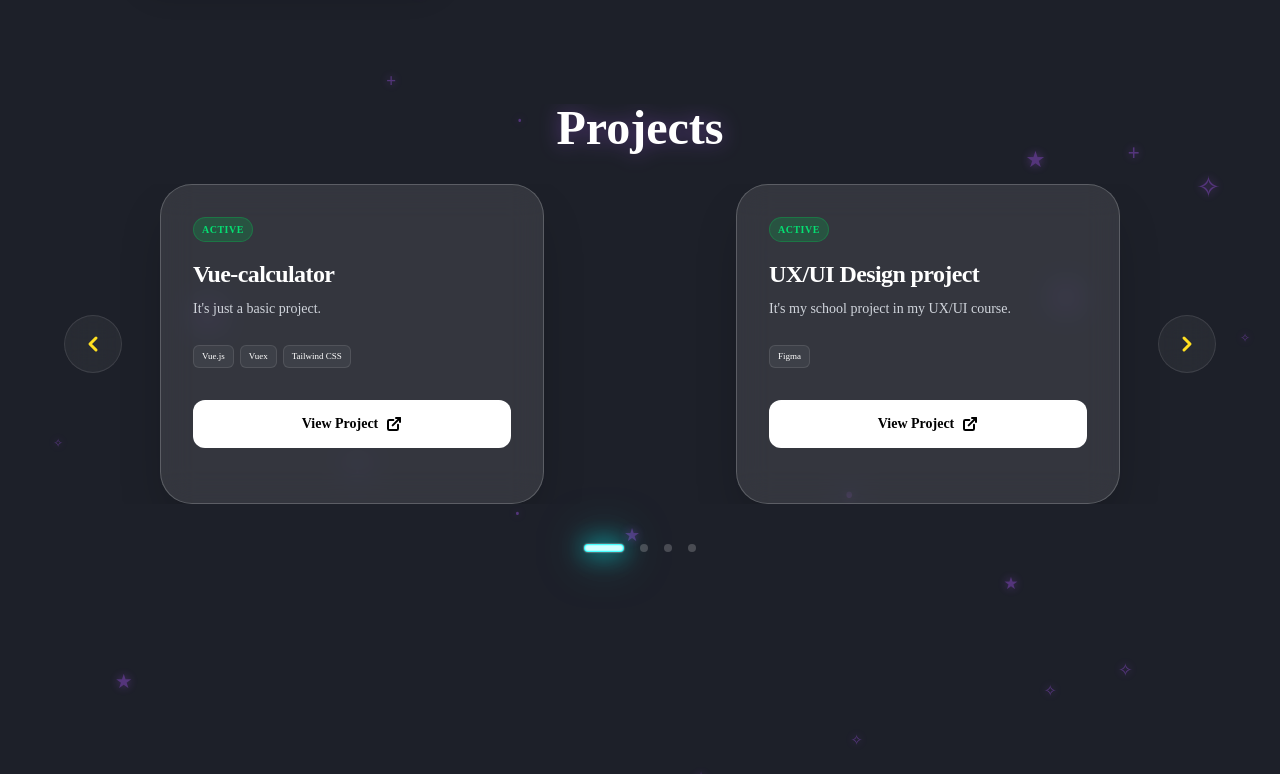
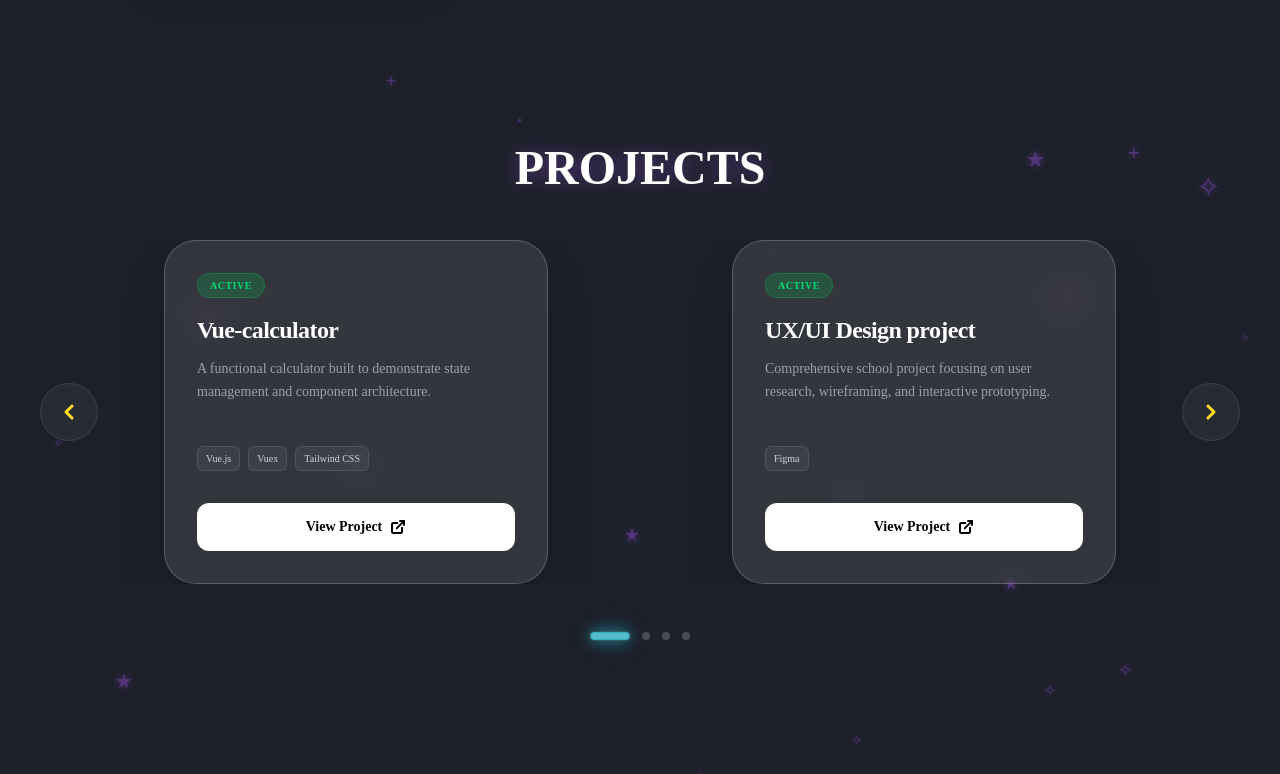
Before and after one commit to IsMeVit/Personal_Portfolio, a Vue app: page / in a window 1280 px wide. Shown: the part 1803-2577 px from the top of the page. Built offline with nearby package versions, Linux system fonts and the light colour scheme.

Commit message:
modified

```diff
--- a/package.json
+++ b/package.json
@@ -18,6 +18,7 @@
     "aos": "^2.3.4",
     "lodash-es": "^4.17.22",
     "tailwindcss": "^4.1.18",
+    "touches": "^1.2.2",
     "vue": "^3.5.25"
   },
   "devDependencies": {
--- a/src/components/Project.vue
+++ b/src/components/Project.vue
@@ -2,13 +2,15 @@
 import { ref, computed, onMounted, onBeforeUnmount } from 'vue'
 
 const currentIndex = ref(0)
-const ifisMobile = ref(window.innerWidth < 768)
+const isMobile = ref(false)
 
+// 1. Screen Resize Logic
 const updateScreen = () => {
-  ifisMobile.value = window.innerWidth < 768
+  isMobile.value = window.innerWidth < 768
 }
 
 onMounted(() => {
+  updateScreen()
   window.addEventListener('resize', updateScreen)
 })
 
@@ -16,81 +18,106 @@ onBeforeUnmount(() => {
   window.removeEventListener('resize', updateScreen)
 })
 
-const slideWidth = computed(() => (ifisMobile.value ? 100 : 50)) // 100% if mobile, 50% if md+
-const translateX = computed(() => `translateX(-${currentIndex.value * slideWidth.value}%)`)
-
-
+// 2. Data
 const projects = [
   {
     title: "Vue-calculator",
-    description: "It's just a basic project.",
+    description: "A functional calculator built to demonstrate state management and component architecture.",
     tech: ['Vue.js', 'Vuex', 'Tailwind CSS'],
     link: "https://calculator-vue-omega.vercel.app/"
   },
   {
     title: "UX/UI Design project",
-    description: "It's my school project in my UX/UI course.",
+    description: "Comprehensive school project focusing on user research, wireframing, and interactive prototyping.",
     tech: ['Figma'],
-    link: "https://www.figma.com/proto/3pIOX8h737NMpMAoxJaylf/Figma-midterm-project-team-...?node-id=57-11&p=f&t=Yue3fzEQAxq2P04V-0&scaling=scale-down&content-scaling=fixed&page-id=0%3A1&starting-point-node-id=272%3A477&show-proto-sidebar=1"
+    link: "https://www.figma.com/proto/..."
   },
   {
     title: "Todo list",
-    description: "Todo list is a simple project to manage your tasks effectively.",
+    description: "A task management application featuring persistence and TypeScript for type safety.",
     tech: ['Vue.js', 'TypeScript', 'Tailwind CSS'],
     link: "https://todo-list-eta-five-32.vercel.app/"
   },
   {
     title: "Something New...",
-    description: "",
+    description: "An upcoming project exploring backend integration with Firebase and real-time data.",
     tech: ['Vue.js', 'Vuex', 'Tailwind CSS', 'Firebase'],
     link: "#"
   }
 ]
-const prevSlide = () => {
-  currentIndex.value = (currentIndex.value - 1 + projects.length) % projects.length
+
+// 3. Sliding Logic
+const itemsPerView = computed(() => (isMobile.value ? 1 : 2))
+const maxIndex = computed(() => projects.length - itemsPerView.value)
+
+const slideWidth = computed(() => (isMobile.value ? 100 : 50))
+const translateX = computed(() => `translateX(-${currentIndex.value * slideWidth.value}%)`)
+
+const nextSlide = () => {
+  if (currentIndex.value < maxIndex.value) {
+    currentIndex.value++
+  } else {
+    currentIndex.value = 0 // Loop back to start
+  }
 }
 
-const nextSlide = () => {
-  currentIndex.value = (currentIndex.value + 1) % projects.length
+const prevSlide = () => {
+  if (currentIndex.value > 0) {
+    currentIndex.value--
+  } else {
+    currentIndex.value = maxIndex.value // Loop to end
+  }
+}
+
+const goToSlide = (index: number) => {
+  // Ensure we don't go past the limit on desktop
+  currentIndex.value = Math.min(index, maxIndex.value)
 }
 </script>
 
 <template>
   <div
-  data-aos="fade-enter-active" data-aos-delay="200"
-  class="mt-10 min-h-screen w-full overflow-hidden font-[Space-Mono] text-white relative z-10 px-4">
-    <h1 id="project" class="text-center text-4xl md:text-5xl font-black mb-8 drop-shadow-[0_0_10px_rgba(168,85,247,0.4)]">
-      Projects
+    data-aos="fade-up"
+    class="mt-10 min-h-screen w-full overflow-hidden font-[Space-Mono] text-white relative z-10 px-4 py-10"
+  >
+    <h1 id="project" class="text-center text-4xl md:text-5xl font-black mb-12 drop-shadow-[0_0_10px_rgba(168,85,247,0.4)]">
+      PROJECTS
     </h1>
 
-    <div class="relative max-w-6xl mx-auto flex items-center justify-center">
-      <button @click="prevSlide" class="hidden md:flex absolute left-0 z-20 p-4 rounded-full bg-white/5 backdrop-blur-md border border-white/10 text-yellow-300">
+    <div class="relative max-w-6xl mx-auto flex items-center group">
+      <button
+        @click="prevSlide"
+        class="absolute -left-2 md:-left-6 z-30 p-3 md:p-4 rounded-full bg-white/5 backdrop-blur-md border border-white/10 text-yellow-300 hover:bg-white/20 transition-all active:scale-90"
+      >
         <svg xmlns="http://www.w3.org/2000/svg" width="24" height="24" viewBox="0 0 24 24" fill="none" stroke="currentColor" stroke-width="3" stroke-linecap="round" stroke-linejoin="round"><path d="m15 18-6-6 6-6"/></svg>
       </button>
 
-      <div class="overflow-hidden w-full">
+      <div class="overflow-hidden w-full px-2">
         <div
-          class="flex transition-transform duration-500 ease-[cubic-bezier(0.25,1,0.5,1)] touch-pan-y"
+          class="flex transition-transform duration-700 ease-[cubic-bezier(0.25,1,0.5,1)]"
           :style="{ transform: translateX }"
         >
-          <div v-for="(project, index) in projects" :key="index"
-               class="min-w-full md:min-w-[50%] flex justify-center px-2 md:px-4">
-
+          <div
+            v-for="(project, index) in projects"
+            :key="index"
+            class="min-w-full md:min-w-[50%] flex justify-center px-4"
+          >
             <div class="relative bg-white/10 backdrop-blur-lg border border-white/20 rounded-4xl p-6 md:p-8 w-full max-w-[320px] md:max-w-sm shadow-2xl active:scale-95 transition-transform">
-
               <div class="flex justify-between items-start mb-4">
-                <span class="text-[10px] bg-green-500/20 text-green-400 px-2 py-1 rounded-full border border-green-500/30 font-bold uppercase tracking-wider">Active</span>
+                <span class="text-[10px] bg-green-500/20 text-green-400 px-3 py-1 rounded-full border border-green-500/30 font-bold uppercase tracking-wider">
+                  Active
+                </span>
               </div>
 
-              <h3 class="text-xl md:text-2xl font-bold mb-2 tracking-tight">{{ project.title }}</h3>
+              <h3 class="text-xl md:text-2xl font-bold mb-3 tracking-tight text-white">{{ project.title }}</h3>
 
-              <p class="text-gray-300 text-sm leading-relaxed mb-6 line-clamp-3">
+              <p class="text-gray-400 text-sm leading-relaxed mb-6 h-16 line-clamp-3">
                 {{ project.description }}
               </p>
 
-              <div class="flex flex-wrap gap-1.5 mb-8">
+              <div class="flex flex-wrap gap-2 mb-8">
                 <span v-for="(tech, i) in project.tech" :key="i"
-                      class="bg-white/5 border border-white/10 text-[9px] px-2 py-1 rounded-md text-white">
+                      class="bg-white/5 border border-white/10 text-[10px] px-2 py-1 rounded-md text-gray-300">
                   {{ tech }}
                 </span>
               </div>
@@ -98,46 +125,31 @@ const nextSlide = () => {
               <a
                 :href="project.link"
                 target="_blank"
-                class="relative w-full flex justify-center items-center gap-2 py-3 bg-white text-black rounded-xl font-bold text-sm transition-all duration-300 group hover:bg-gray hover:text-purple-400 border-2 border-transparent hover:border-purple-500 hover:shadow-[0_0_20px_rgba(168,85,247,0.6)]"
-                >
-                <span class="relative z-10 flex items-center gap-2">
+                class="relative w-full flex justify-center items-center gap-2 py-3 bg-white text-black rounded-xl font-bold text-sm transition-all duration-300 group/btn hover:bg-black hover:text-white border-2 border-transparent hover:border-purple-500 hover:shadow-[0_0_20px_rgba(168,85,247,0.4)]"
+              >
                 View Project
                 <svg
-                    xmlns="http://www.w3.org/2000/svg"
-                    width="16"
-                    height="16"
-                    viewBox="0 0 24 24"
-                    fill="none"
-                    stroke="currentColor"
-                    stroke-width="3"
-                    stroke-linecap="round"
-                    stroke-linejoin="round"
-                    class="group-hover:translate-x-1 group-hover:-translate-y-1 transition-transform duration-300"
+                  xmlns="http://www.w3.org/2000/svg" width="16" height="16" viewBox="0 0 24 24" fill="none"
+                  stroke="currentColor" stroke-width="3" stroke-linecap="round" stroke-linejoin="round"
+                  class="group-hover/btn:translate-x-1 group-hover/btn:-translate-y-1 transition-transform"
                 >
-                    <path d="M18 13v6a2 2 0 0 1-2 2H5a2 2 0 0 1-2-2V8a2 2 0 0 1 2-2h6"/>
-                    <polyline points="15 3 21 3 21 9"/>
-                    <line x1="10" y1="14" x2="21" y2="3"/>
+                  <path d="M18 13v6a2 2 0 0 1-2 2H5a2 2 0 0 1-2-2V8a2 2 0 0 1 2-2h6"/><polyline points="15 3 21 3 21 9"/><line x1="10" y1="14" x2="21" y2="3"/>
                 </svg>
-                </span>
-                </a>
+              </a>
             </div>
-
           </div>
         </div>
       </div>
 
-      <button @click="nextSlide" class="hidden md:flex absolute right-0 z-20 p-4 rounded-full bg-white/5 backdrop-blur-md border border-white/10 text-yellow-300">
+      <button
+        @click="nextSlide"
+        class="absolute -right-2 md:-right-6 z-30 p-3 md:p-4 rounded-full bg-white/5 backdrop-blur-md border border-white/10 text-yellow-300 hover:bg-white/20 transition-all active:scale-90"
+      >
         <svg xmlns="http://www.w3.org/2000/svg" width="24" height="24" viewBox="0 0 24 24" fill="none" stroke="currentColor" stroke-width="3" stroke-linecap="round" stroke-linejoin="round"><path d="m9 18 6-6-6-6"/></svg>
       </button>
     </div>
 
-    <div class="mt-10 flex flex-col items-center gap-6">
-    <p class="text-[10px] text-gray-500 uppercase tracking-[0.3em] md:hidden animate-pulse">
-      Swipe to explore
-    </p>
-    </div>
-
-    <div class="flex justify-center items-center space-x-4">
+    <div class="mt-12 flex items-center justify-center gap-3">
       <span
         v-for="(dot, i) in projects"
         :key="i"
@@ -147,46 +159,31 @@ const nextSlide = () => {
             ? 'w-10 bg-cyan-400 shadow-glow-cyan active-glow'
             : 'w-2 bg-white/20 hover:bg-white/40'
         ]"
-        @click="currentIndex = i"
+        @click="goToSlide(i)"
       >
-        <span
-          v-if="currentIndex === i"
-          class="absolute inset-0 rounded-full bg-white blur-[1px] opacity-60"
-        ></span>
+        <span v-if="currentIndex === i" class="absolute inset-0 rounded-full bg-white blur-[1px] opacity-40"></span>
       </span>
-  </div>
-
-
-
+    </div>
   </div>
 </template>
 
 <style scoped>
 .shadow-glow-cyan {
-  box-shadow:
-    0 0 15px rgba(34, 211, 238, 0.8),
-    0 0 30px rgba(34, 211, 238, 0.4),
-    0 0 45px rgba(34, 211, 238, 0.2);
+  box-shadow: 0 0 15px rgba(34, 211, 238, 0.8), 0 0 30px rgba(34, 211, 238, 0.4);
 }
 
-/* Pulsing Animation */
 .active-glow {
   animation: pulse-glow-cyan 2.5s infinite ease-in-out;
 }
 
 @keyframes pulse-glow-cyan {
-  0%, 100% {
-    filter: brightness(100%) saturate(100%);
-    box-shadow:
-      0 0 15px rgba(34, 211, 238, 0.8),
-      0 0 30px rgba(34, 211, 238, 0.4);
-  }
-  50% {
-    filter: brightness(150%) saturate(200%);
-    box-shadow:
-      0 0 25px rgba(34, 211, 238, 1),
-      0 0 50px rgba(34, 211, 238, 0.6),
-      0 0 80px rgba(34, 211, 238, 0.3);
-  }
+  0%, 100% { opacity: 1; transform: scale(1); }
+  50% { opacity: 0.8; transform: scale(0.98); }
+}
+
+/* Smooth scrolling for the container if you decide to use touch */
+.flex {
+  will-change: transform;
+  backface-visibility: hidden;
 }
 </style>
```
Also changed, not shown: src/views/Contact.vue (+165 -43 lines), 2 other files (tests, documents, lock files or other folders).
